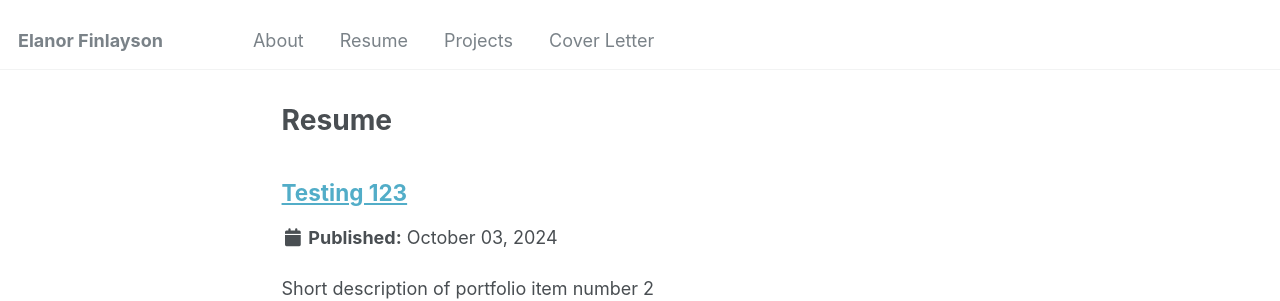
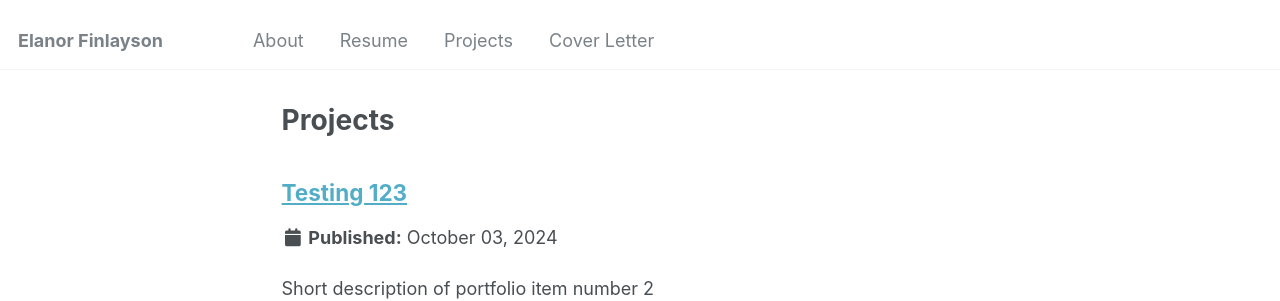
Before and after one commit to efin396/efin396.github.io, a Jekyll site: the page built from _pages/portfolio.html, in a window 1280 px wide and 900 px high. Shown: the top 301 px of the window. Built offline with Jekyll 4.4.1, drawn with Linux system fonts in a browser that asks for light colours.

Commit message:
Update portfolio.html

```diff
--- a/_pages/portfolio.html
+++ b/_pages/portfolio.html
@@ -1,10 +1,10 @@
 ---
 layout: archive
-title: "Resume"
-permalink: /resume/
+title: "Projects"
+permalink: /portfolio/
 author_profile: false
 redirect_from:
-  - /resume/
+  - /portfolio/
 ---
 
 {% include base_path %}
```
